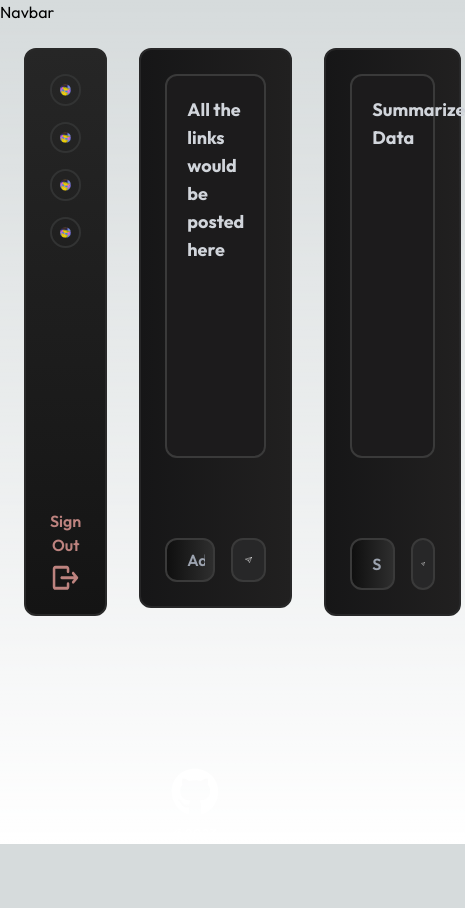
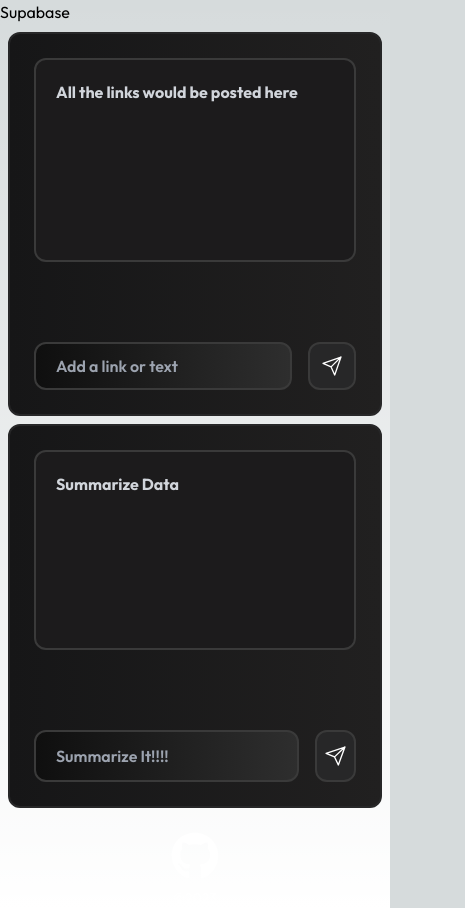
Before and after one commit to kamalika0363/Supabase_LlaMa, a Next.js app: page / in a window 390 px wide. Shown: the whole page, 465 px wide, since content can reach past the window. Before the commit the page ends 844 px from the top, so only its background shows below. Built offline with nearby package versions, Linux system fonts and the light colour scheme.

Commit message:
Made responsive

```diff
--- a/app/page.tsx
+++ b/app/page.tsx
@@ -9,12 +9,14 @@ export default function Home() {
   return (
     <div className="flex flex-col min-h-screen">
       <main className="flex-grow">
-      <Navbar />
-      <div className="flex flex-row p-6 gap-8">
-      <SideBar />
-      <LinkBox />
-      <SummaryBox />
-      </div>
+        <Navbar />
+        <div className="flex p-2 md:p-6 gap-8">
+          <SideBar />
+          <div className="flex md:flex-row gap-2 md:gap-8 w-full flex-col">
+            <LinkBox />
+            <SummaryBox />
+          </div>
+        </div>
       </main>
       <Footer />
     </div>
--- /dev/null
+++ b/components/GroupModel.tsx
@@ -0,0 +1,15 @@
+import { create } from "zustand";
+
+interface GroupModalStore {
+  isOpen: boolean;
+  onOpen: () => void;
+  onClose: () => void;
+}
+
+const GroupModal = create<GroupModalStore>((set) => ({
+  isOpen: false,
+  onOpen: () => set({ isOpen: true }),
+  onClose: () => set({ isOpen: false }),
+}));
+
+export default GroupModal;
--- a/components/LinkBox.tsx
+++ b/components/LinkBox.tsx
@@ -1,6 +1,6 @@
-"use client"
-import React, { useState } from 'react';
-import Icon from '../public/Icon.svg';
+"use client";
+import React, { useState } from "react";
+import Icon from "../public/Icon.svg";
 
 const LinkBox: React.FC = () => {
   const [links, setLinks] = useState<string[]>([]);
@@ -8,16 +8,18 @@ const LinkBox: React.FC = () => {
   const handleAddLink = (event: React.FormEvent<HTMLFormElement>) => {
     event.preventDefault();
     const input = event.currentTarget.elements.namedItem(
-      'link-input'
+      "link-input"
     ) as HTMLInputElement;
     setLinks((prevLinks) => [...prevLinks, input.value]);
-    input.value = '';
+    input.value = "";
   };
 
   return (
-    <div className="bg-gradient-to-r from-[#161617] to-[#212020] p-6 rounded-xl flex flex-col item-center justify-center h-full w-3/5 border-2 border-[#272728] ">
+    <div className="bg-gradient-to-r from-[#161617] to-[#212020] p-6 rounded-xl flex flex-col item-center justify-center md:h-full h-96 md:w-3/5 border-2 border-[#272728] ">
       <div className="bg-[#1c1b1c] p-5 rounded-xl item-center justify-center w-full h-96 border-2 border-[#3a3a3a]">
-        <p className="text-gray-300 mb-2 justify-center font-bold text-lg">All the links would be posted here</p>
+        <p className="text-gray-300 mb-2 justify-center font-bold">
+          All the links would be posted here
+        </p>
         <ul className="mt-4 flex-grow overflow-y-auto">
           {links.map((link, index) => (
             <li key={index} className="text-white mt-2">
@@ -26,13 +28,19 @@ const LinkBox: React.FC = () => {
           ))}
         </ul>
       </div>
-      <form onSubmit={handleAddLink} className="mt-20 rounded-lg flex space-x-4">
+      <form
+        onSubmit={handleAddLink}
+        className="mt-20 rounded-lg flex space-x-4"
+      >
         <input
           name="link-input"
           className="text-gray-300 rounded-xl p-2 pl-5 w-full border-2 border-[#3a3a3a] bg-gradient-to-r from-[#0F0F0F] to-[#2E2E2E] font-semibold"
           placeholder="Add a link or text"
         />
-        <button type="submit" className=" text-white rounded-xl p-3 border-2 border-[#3a3a3a] bg-[#272728]">
+        <button
+          type="submit"
+          className=" text-white rounded-xl p-3 border-2 border-[#3a3a3a] bg-[#272728]"
+        >
           <img src="Icon.svg" alt="Add" />
         </button>
       </form>
--- a/components/Navbar.tsx
+++ b/components/Navbar.tsx
@@ -1,7 +1,21 @@
-import React from "react";
+"use client";
+
+import GroupModal from "./GroupModel";
 
 const Navbar = () => {
-  return <div>Navbar</div>;
+  const groupModal = GroupModal();
+
+  return (
+    <div className="">
+      <div
+        onClick={() =>
+          groupModal.isOpen ? groupModal.onClose() : groupModal.onOpen()
+        }
+      >
+        Supabase
+      </div>
+    </div>
+  );
 };
 
 export default Navbar;
--- a/components/SideBar.tsx
+++ b/components/SideBar.tsx
@@ -1,19 +1,44 @@
-"use client"
-import React from 'react';
-
-
+"use client";
+import React from "react";
+import Icon from "../public/Icon.svg";
+import GroupModal from "./GroupModel";
 
 const SideBar: React.FC = () => {
+  const groupModal = GroupModal();
   // Replace this with your data from the database
   const icons = [
-    { color: 'slate-gray-500', src: 'group.svg', alt: 'group' },
-    { color: 'slate-gray-500', src: 'group.svg', alt: 'group' },
-    { color: 'slate-gray-500', src: 'group.svg', alt: 'group' },
-    { color: 'slate-gray-500', src: 'group.svg', alt: 'group ' },
+    {
+      color: "yellow-400",
+      borderColor: "purple-600",
+      src: "/path/to/yellow-fish-icon.png",
+      alt: "Yellow Fish",
+    },
+    {
+      color: "blue-500",
+      borderColor: "purple-600",
+      src: "/path/to/pink-fish-icon.png",
+      alt: "Pink Fish",
+    },
+    {
+      color: "beige",
+      borderColor: "purple-600",
+      src: "/path/to/yellow-cat-icon.png",
+      alt: "Yellow Cat",
+    },
+    {
+      color: "purple-600",
+      borderColor: "yellow-400",
+      src: "/path/to/green-frog-icon.png",
+      alt: "Green Frog",
+    },
   ];
 
   return (
-    <div className="bg-gradient-to-b from-[#262626] to-[#141414] p-6 rounded-xl flex flex-col items-center justify-center max-h-full w-32 border-2 border-[#292929]">
+    <div
+      className={`${
+        groupModal.isOpen ? "block absolute" : "hidden"
+      } bg-gradient-to-b from-[#262626] to-[#141414] p-6 rounded-xl flex flex-col items-center justify-center h-full md:block w-32 border-2 border-[#292929]`}
+    >
       {icons.map((icon) => (
         <button
           key={icon.alt}
@@ -23,13 +48,13 @@ const SideBar: React.FC = () => {
         </button>
       ))}
       <div className="flex flex-col gap-2 mt-auto items-center">
-      <button className="text-[#bd837f] text-md font-semibold ">
-        Sign Out
-      </button>
-      <button type="submit" className=" text-white rounded-xl">
+        <button className="text-[#bd837f] text-md font-semibold ">
+          Sign Out
+        </button>
+        <button type="submit" className=" text-white rounded-xl">
           <img src="logOut.svg" alt="Log Out" />
         </button>
-       </div>
+      </div>
     </div>
   );
 };
--- a/components/SummaryBox.tsx
+++ b/components/SummaryBox.tsx
@@ -1,6 +1,6 @@
-"use client"
-import React, { useState } from 'react';
-import Icon from '../public/Icon.svg';
+"use client";
+import React, { useState } from "react";
+import Icon from "../public/Icon.svg";
 
 const SummaryBox: React.FC = () => {
   const [links, setLinks] = useState<string[]>([]);
@@ -8,26 +8,39 @@ const SummaryBox: React.FC = () => {
   const handleAddLink = (event: React.FormEvent<HTMLFormElement>) => {
     event.preventDefault();
     const input = event.currentTarget.elements.namedItem(
-      'link-input'
+      "link-input"
     ) as HTMLInputElement;
     setLinks((prevLinks) => [...prevLinks, input.value]);
-    input.value = '';
+    input.value = "";
   };
 
   return (
-    <div className="bg-gradient-to-r from-[#161617] to-[#212020] p-6 rounded-xl flex flex-col item-center justify-center h-full w-2/5 border-2 border-[#272728] ">
+    <div className="bg-gradient-to-r from-[#161617] to-[#212020] p-6 rounded-xl flex flex-col item-center justify-center md:h-full h-96 md:w-2/5 border-2 border-[#272728] ">
       <div className="bg-[#1c1b1c] p-5 rounded-xl item-center justify-center w-full h-96 border-2 border-[#3a3a3a]">
-        <p className="text-gray-300 mb-2 justify-center font-bold text-lg">Summarize Data</p>
-
+        <p className="text-gray-300 mb-2 justify-center font-bold">
+          Summarize Data
+        </p>
+        <ul className="mt-4 flex-grow overflow-y-auto">
+          {links.map((link, index) => (
+            <li key={index} className="text-white mt-2">
+              {link}
+            </li>
+          ))}
+        </ul>
       </div>
-
-      <form onSubmit={handleAddLink} className="mt-20 rounded-lg flex space-x-4">
+      <form
+        onSubmit={handleAddLink}
+        className="mt-20 rounded-lg flex space-x-4"
+      >
         <input
           name="link-input"
           className="text-gray-300 rounded-xl p-3 pl-5 w-full border-2 border-[#3a3a3a] bg-gradient-to-r from-[#0F0F0F] to-[#2E2E2E] font-semibold"
           placeholder="Summarize It!!!!"
         />
-        <button type="submit" className=" text-white rounded-xl p-2 border-2 border-[#3a3a3a] bg-[#272728]">
+        <button
+          type="submit"
+          className=" text-white rounded-xl p-2 border-2 border-[#3a3a3a] bg-[#272728]"
+        >
           <img src="Icon.svg" alt="Add" />
         </button>
       </form>
```
Also changed, not shown: package.json (+5 -2 lines), 1 other file (tests, documents, lock files or other folders).
